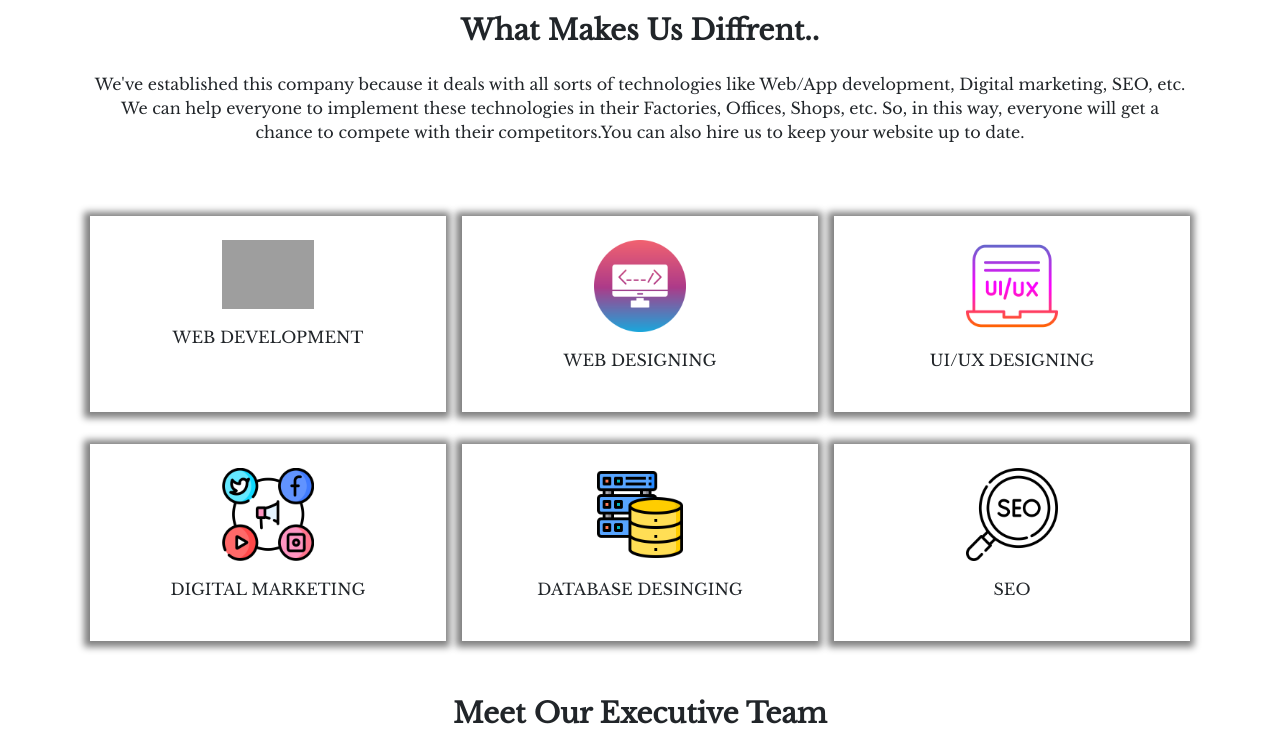
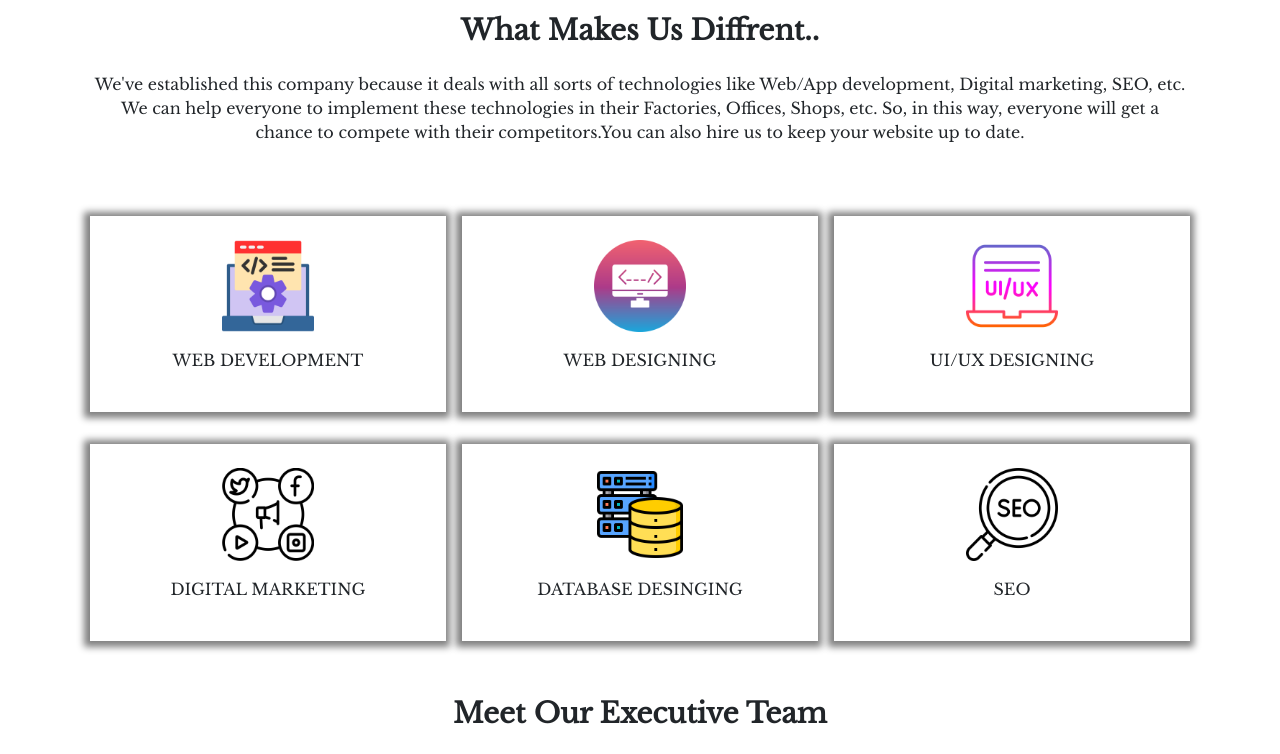
Before and after one commit to mesumbinshaukat/World-Of-Tech, a PHP site: page /about.php in a window 1280 px wide. Shown: the part 1109-1863 px from the top of the page. Run offline with PHP 8.4, Linux system fonts and the light colour scheme; some libraries are stand-ins or nearby versions; grey boxes are pictures that could not be loaded.

Commit message:
pic of web dev digital marketing

```diff
--- a/about.php
+++ b/about.php
@@ -143,7 +143,7 @@
                         <div class="container-sm  mt-5">
                             <div class="row">
                                 <div class="col p-4 m-2 about-a text-center">
-                                    <img src="./icons/backend (3).png" alt="" class="icon">
+                                    <img src="./icons/developing.png" alt="" class="icon">
                                     <p class="mt-3">WEB DEVELOPMENT</p>
                                 </div>
                                 <div class="col p-4 m-2 about-a text-center">
@@ -159,7 +159,7 @@
                         <div class="container-sm  mt-3">
                             <div class="row">
                                 <div class="col p-4 m-2 about-a text-center">
-                                    <img src="./icons/social-media-2.png" alt="" class="icon">
+                                    <img src="./icons/social-media.png" alt="" class="icon">
                                     <p class="mt-3">DIGITAL MARKETING</p>
                                 </div>
                                 <div class="col p-4 m-2 about-a text-center">
```
